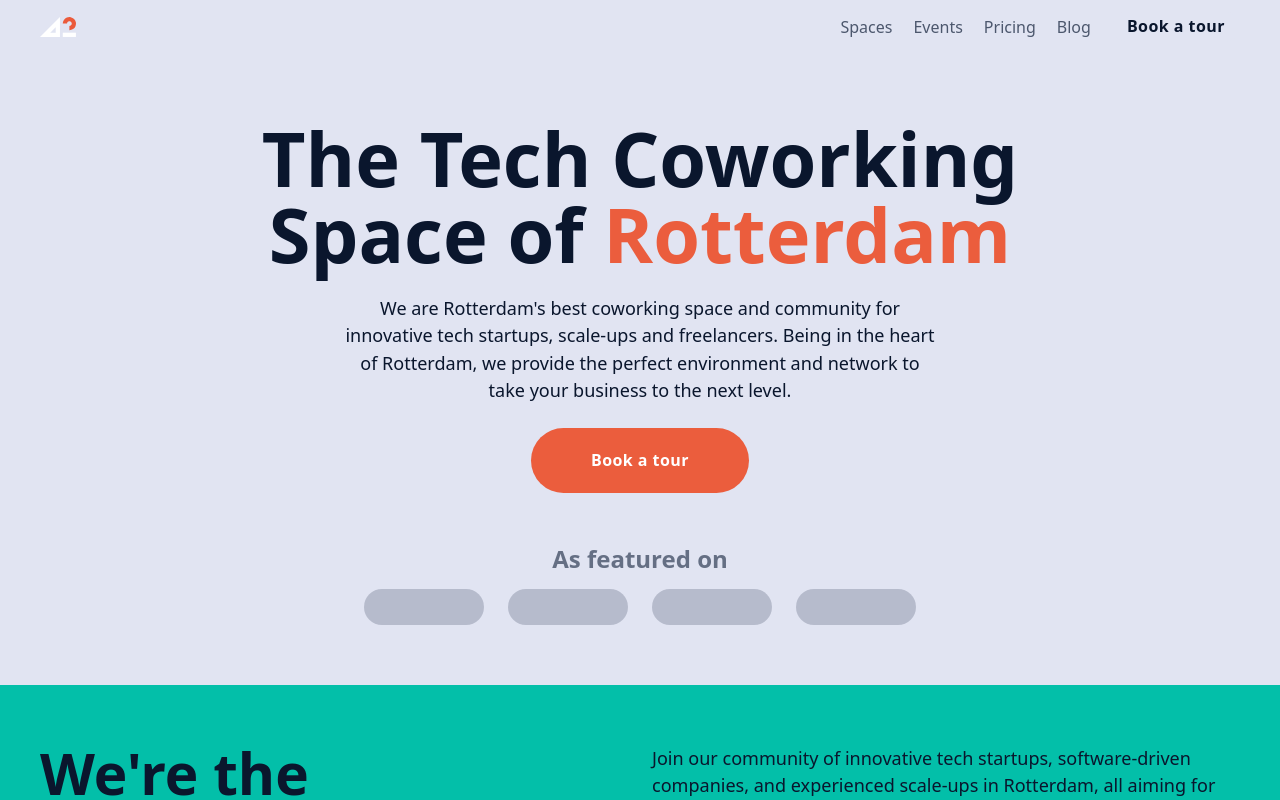
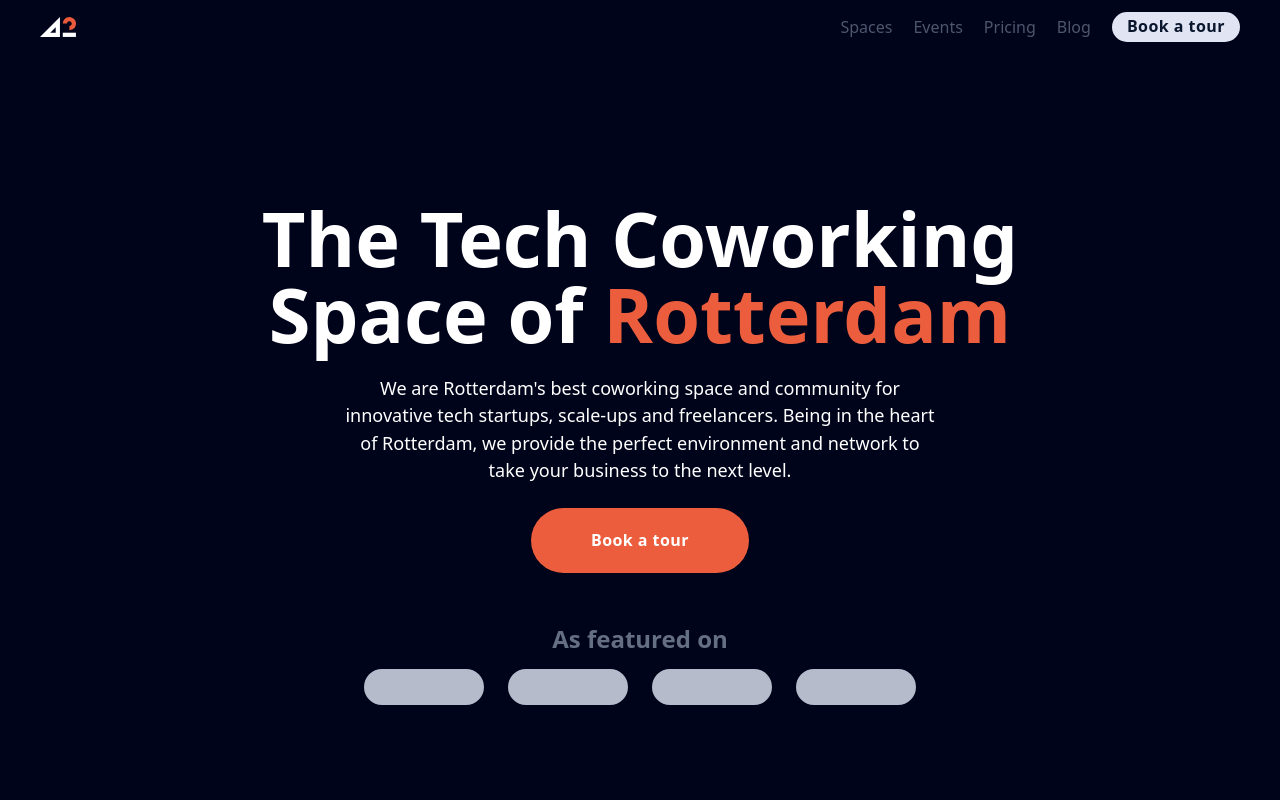
Before and after one commit to matovius/42workspace, a SvelteKit app: page / in a window 1280 px wide. Shown: the top 800 px of the page. Built offline with nearby package versions, Linux system fonts and the light colour scheme.

Commit message:
feat: add styles for whole section

```diff
--- a/src/routes/LandingHeroSection.svelte
+++ b/src/routes/LandingHeroSection.svelte
@@ -38,8 +38,14 @@
 
 <style>
   /* HERO SECTION */
+  section.hero-section {
+    color: var(--clr-white);
+    min-height: 100vh;
+    min-height: 100lvh;
+    background: var(--clr-oxford-blue);
+  }
   section.hero-section > div.container {
-    padding-block: 7.5rem 3.75rem; /* 120px, 60px */
+    padding-block: 12.5rem 6rem; /* 200px, 96px */
   }
   /* Lead */
   section.hero-section div.lead {
```
